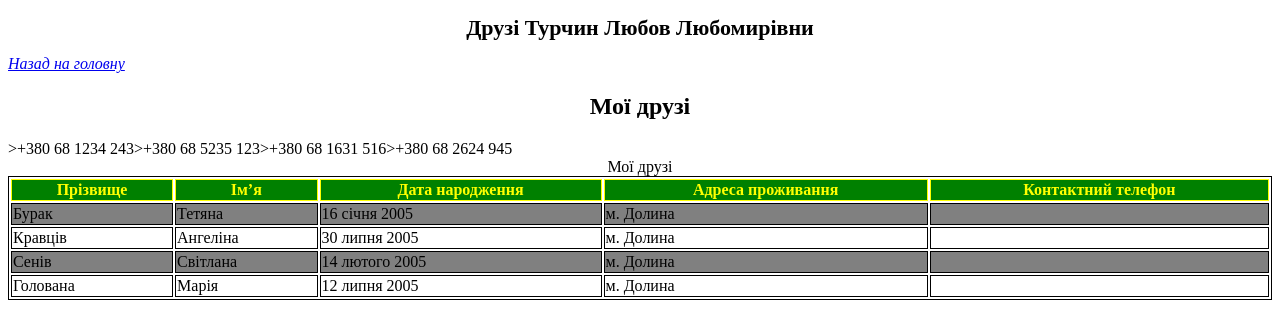
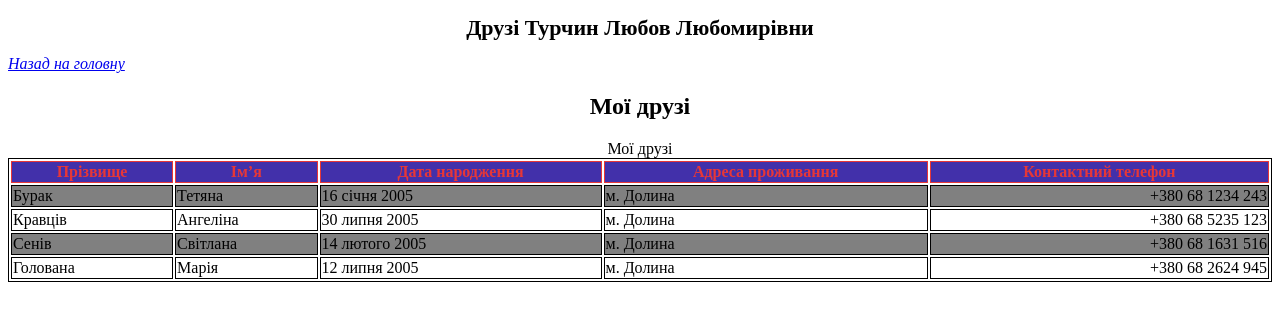
Before and after one commit to Luubaaaa20/css2, a plain HTML site: page friends.html in a window 1280 px wide. Drawn offline with Linux system fonts and the light colour scheme.

Commit message:
Update friends.html

```diff
--- a/friends.html
+++ b/friends.html
@@ -5,7 +5,7 @@
     <meta http-equiv="X-UA-Compatible" content="IE=edge">
     <meta name="viewport" content="width=device-width, initial-scale=1.0">
     <title>Document</title>
-     <style>
+    <style>
         table{
             width: 100%;
         }
@@ -14,8 +14,8 @@
         }
         .title-of-table{
             text-align: center;
-            background-color: green;
-            color: #FFFF00;
+            background-color: rgb(66, 48, 170);
+            color: #e73737;
             font-style: bold;
         }
         .tr_1{
@@ -42,7 +42,7 @@
     <h2>Мої друзі</h2>
     <table>
         <caption>Мої друзі</caption>
-          <tr class="title-of-table">
+        <tr class="title-of-table">
             <th>Прізвище</th>
             <th>Ім’я</th>
             <th>Дата народження</th>
@@ -54,28 +54,28 @@
             <td>Тетяна</td>
             <td>16 січня 2005</td>
             <td>м. Долина</td>
-            <td class="last-element"></td>>+380 68 1234 243</td>
+            <td class="last-element">+380 68 1234 243</td>
         </tr>
         <tr class="tr_2">
             <td>Кравців</td>
             <td>Ангеліна</td>
             <td>30 липня 2005</td>
             <td>м. Долина</td>
-            <td class="last-element"></td>>+380 68 5235 123</td>
+            <td class="last-element">+380 68 5235 123</td>
         </tr>
         <tr class="tr_1">
             <td>Сенів</td>
             <td>Світлана</td>
             <td>14 лютого 2005</td>
             <td>м. Долина</td>
-            <td class="last-element"></td>>+380 68 1631 516</td>
+            <td class="last-element">+380 68 1631 516</td>
         </tr>
         <tr class="tr_2">
             <td>Голована</td>
             <td>Марія</td>
             <td>12 липня 2005</td>
             <td>м. Долина</td>
-            <td class="last-element"></td>>+380 68 2624 945</td>
+            <td class="last-element">+380 68 2624 945</td>
         </tr>
     </table>
 </body>
```
